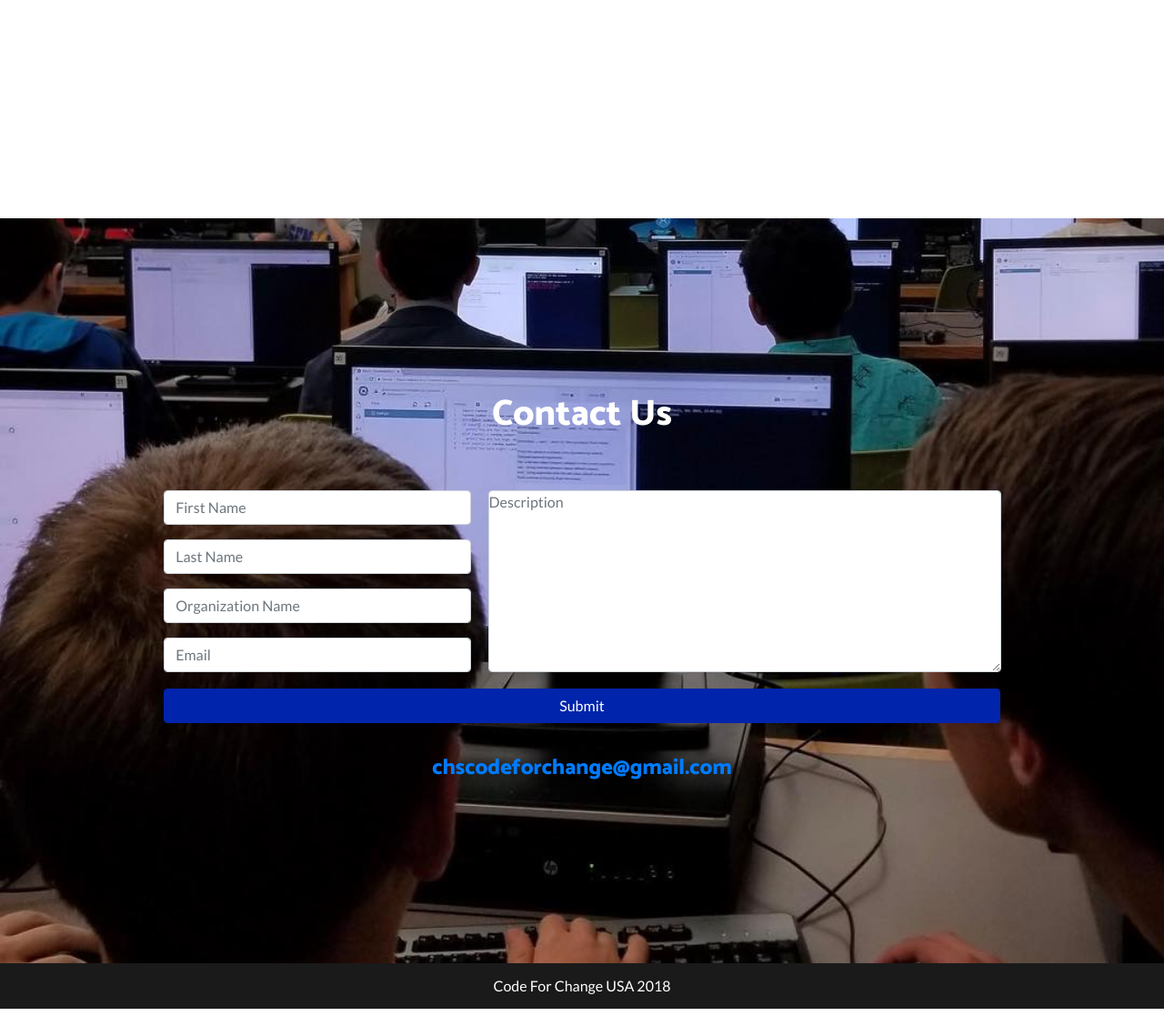
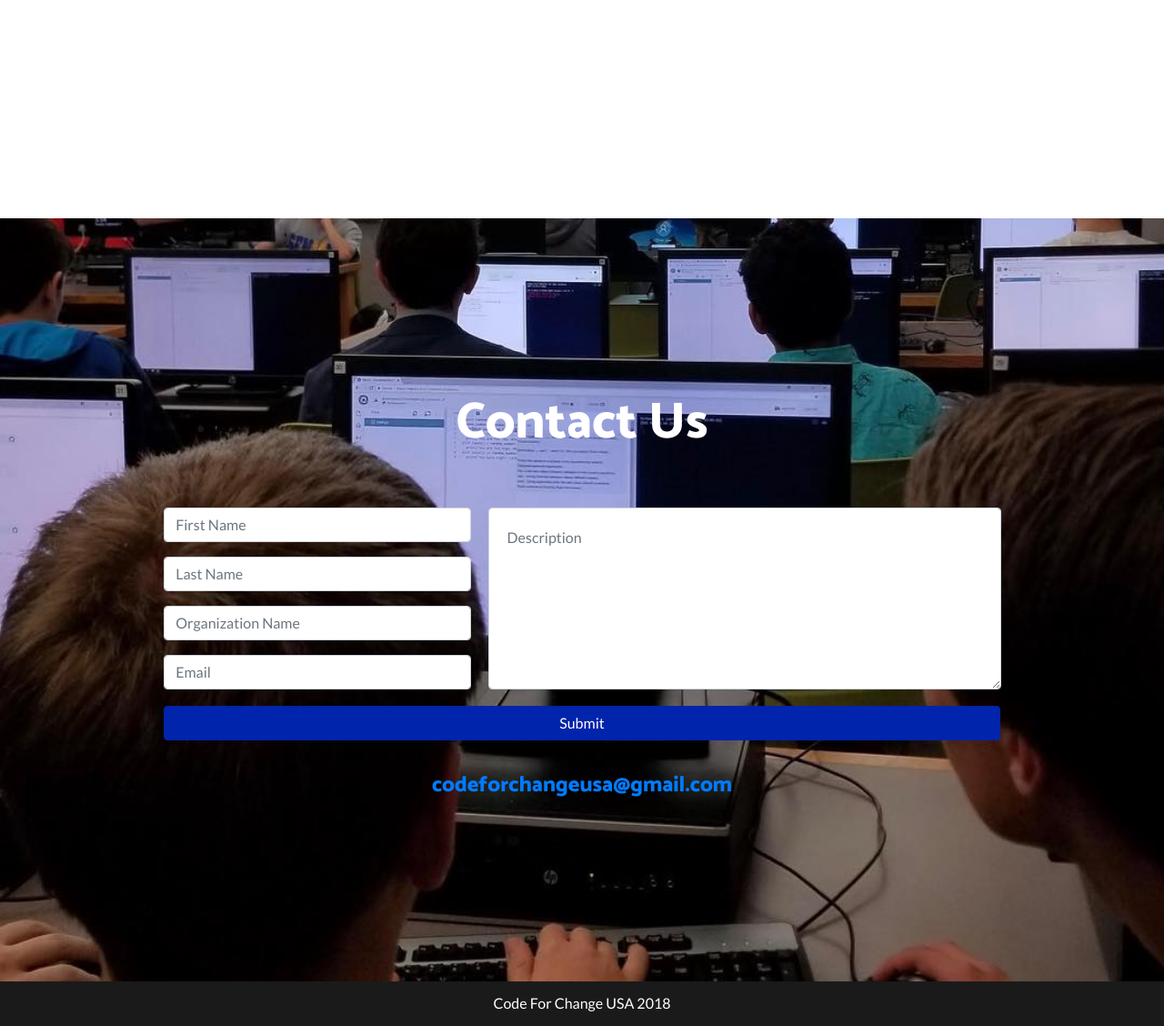
Before and after one commit to CHSCodeForChange/OrganizationWebsite-ClientFacing, a Django app: page / in a window 1280 px wide. Shown: the part 4947-6075 px from the top of the page at 91% size. Run offline with Django 3.2, Linux system fonts and the light colour scheme; some libraries are stand-ins or nearby versions.

Commit message:
improved contact section

```diff
--- a/resources/templates/index.html
+++ b/resources/templates/index.html
@@ -289,7 +289,7 @@
 					display: none;
 				}
 			</style>
-			<center><h1>Contact Us</h1></center>
+			<center><h1 class="display-4 subhead">Contact Us</h1></center>
 			<form action="/contact/" method="post" id="masterTable">
 				{% csrf_token %}
 				<table style="width: 80%; margin-top: 5%; background-color: transparent; margin-left: 10%; margin-right: 10%;">
@@ -333,7 +333,7 @@
 						<td style="width: 60%; margin: 0px; padding: 0px;">
 							<div class="form-group {% if form.subject.errors %}has-error{% endif %}">
 					<textarea name="comment"
-					          style="padding: 0px; margin: 0px; width: 100%; height: 200px;"
+					          style="padding: 20px; margin: 0px; width: 100%; height: 200px;"
 					          type="text" class="form-control form" placeholder="Description"
 					          required="required"></textarea>
 								<p class="help-block">This is incorrect.</p>
@@ -349,7 +349,7 @@
 					</tbody>
 				</table>
 			</form>
-			<center style="margin-top: 3%;"><h4><a href="mailto:chscodeforchange@gmail.com" target="_top">chscodeforchange@gmail.com</a></h4></center>
+			<center style="margin-top: 3%;"><h4><a href="mailto:codeforchangeusa@gmail.com" target="_top">codeforchangeusa@gmail.com</a></h4></center>
 		</div>
 	</div>
 
```
Also changed, not shown: 1 other file.
